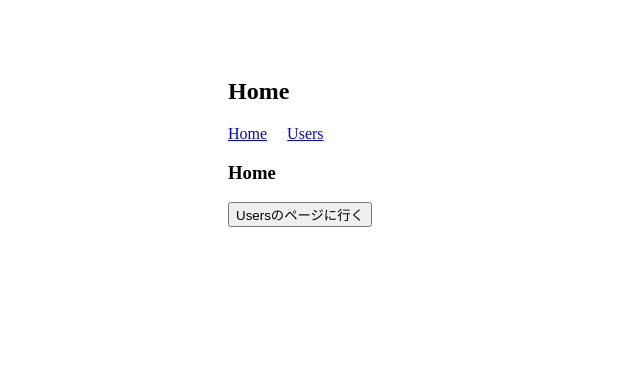
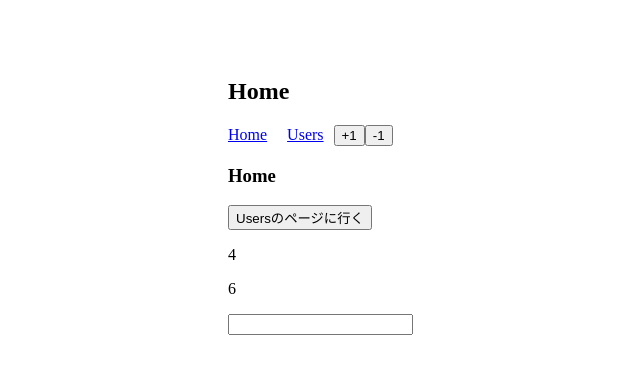
Before and after one commit to asaknkn/vue-study, a Vue app: page / in a window 1280 px wide. Shown: the top 374 px of the page, without its empty margins (62-702 px from the left). Built offline with nearby package versions, Linux system fonts and the light colour scheme.

Commit message:
use vuex

```diff
--- a/package.json
+++ b/package.json
@@ -10,7 +10,8 @@
   "dependencies": {
     "core-js": "^3.6.5",
     "vue": "^2.6.11",
-    "vue-router": "^3.5.2"
+    "vue-router": "^3.5.2",
+    "vuex": "^3.6.2"
   },
   "devDependencies": {
     "@vue/cli-plugin-babel": "~4.5.0",
--- a/src/main.js
+++ b/src/main.js
@@ -1,10 +1,12 @@
 import Vue from 'vue'
 import App from './App.vue' // vue ファイルは import すると コンポーネントとなる
 import router from './router'
+import store from './store'
 
 Vue.config.productionTip = false
 
 new Vue({
-  router: router,
+  router,
+  store,
   render: h => h(App), //コンポーネントのオブジェクトが App
 }).$mount('#app')
--- /dev/null
+++ b/src/store/actions.js
@@ -0,0 +1,5 @@
+export default {
+  updateMessage({commit}, newMessage) {
+    commit('updateMessage', newMessage)
+  }
+}
--- /dev/null
+++ b/src/store/getters.js
@@ -0,0 +1,3 @@
+export default {
+  message: state => state.message,
+}
--- /dev/null
+++ b/src/store/index.js
@@ -0,0 +1,20 @@
+import Vue from 'vue'
+import Vuex from 'vuex'
+import count from "./modules/count"
+import getters from "./getters"
+import mutations from "./mutations"
+import actions from "./actions"
+
+Vue.use(Vuex)
+
+export default new Vuex.Store({
+  state: {
+    message: ""
+  },
+  getters,
+  mutations,
+  actions,
+  modules: {
+    count
+  }
+})
--- /dev/null
+++ b/src/store/modules/count.js
@@ -0,0 +1,34 @@
+const state = {
+  count: 2,
+}
+
+const getters = {
+  doubleCount: state =>  state.count * 2,
+  tripleCount: state => state.count * 3,
+}
+
+const mutations = {
+  increment(state, number) {
+    state.count += number
+  },
+  decrement(state, number) {
+    state.count -= number
+  },
+}
+
+const actions = {
+  increment(context, number) {
+    context.commit('increment', number)
+  },
+  decrement({commit}, number) {
+    commit('decrement', number)
+  },
+}
+
+export default {
+  namespaced: true,
+  state,
+  getters,
+  mutations,
+  actions
+}
--- /dev/null
+++ b/src/store/mutations.js
@@ -0,0 +1,5 @@
+export default {
+  updateMessage(state, newMessage) {
+    state.message = newMessage
+  }
+}
--- a/src/views/HeaderHome.vue
+++ b/src/views/HeaderHome.vue
@@ -17,8 +17,19 @@
       exact
       class="link"
     >Users</router-link>
+    <button @click="increment(2)">+1</button>
+    <button @click="decrement(2)">-1</button>
   </nav>
 </template>
+
+<script>
+import {mapActions} from 'vuex'
+export default {
+  methods: {
+    ...mapActions("count", ["increment", "decrement"]),
+  }
+}
+</script>
 
 <style scoped>
 .link {
--- a/src/views/Home.vue
+++ b/src/views/Home.vue
@@ -2,11 +2,37 @@
   <div>
     <h3>Home</h3>
     <button @click="toUsers">Usersのページに行く</button>
+    <p>{{doubleCount}}</p>
+    <p>{{tripleCount}}</p>
+    <input
+      type="text"
+      v-model="message"
+    >
+    <p>{{message}}</p>
   </div>
 </template>
 
 <script>
+import {mapGetters} from 'vuex'
 export default {
+
+  computed: {
+    ...mapGetters("count",["doubleCount", "tripleCount"]),
+    message: {
+      get() {
+        return this.$store.getters.message
+      },
+      set(value) {
+        this.$store.dispatch("updateMessage", value)
+      }
+    }
+  },
+  /*
+  computed: mapGetters({
+    doubleCount: "doubleCount",
+    tripleCount: "tripleCount"
+  }),
+  */
   methods: {
     toUsers() {
       this.$router.push({
```
Also changed, not shown: 1 other file (tests, documents, lock files or other folders).
